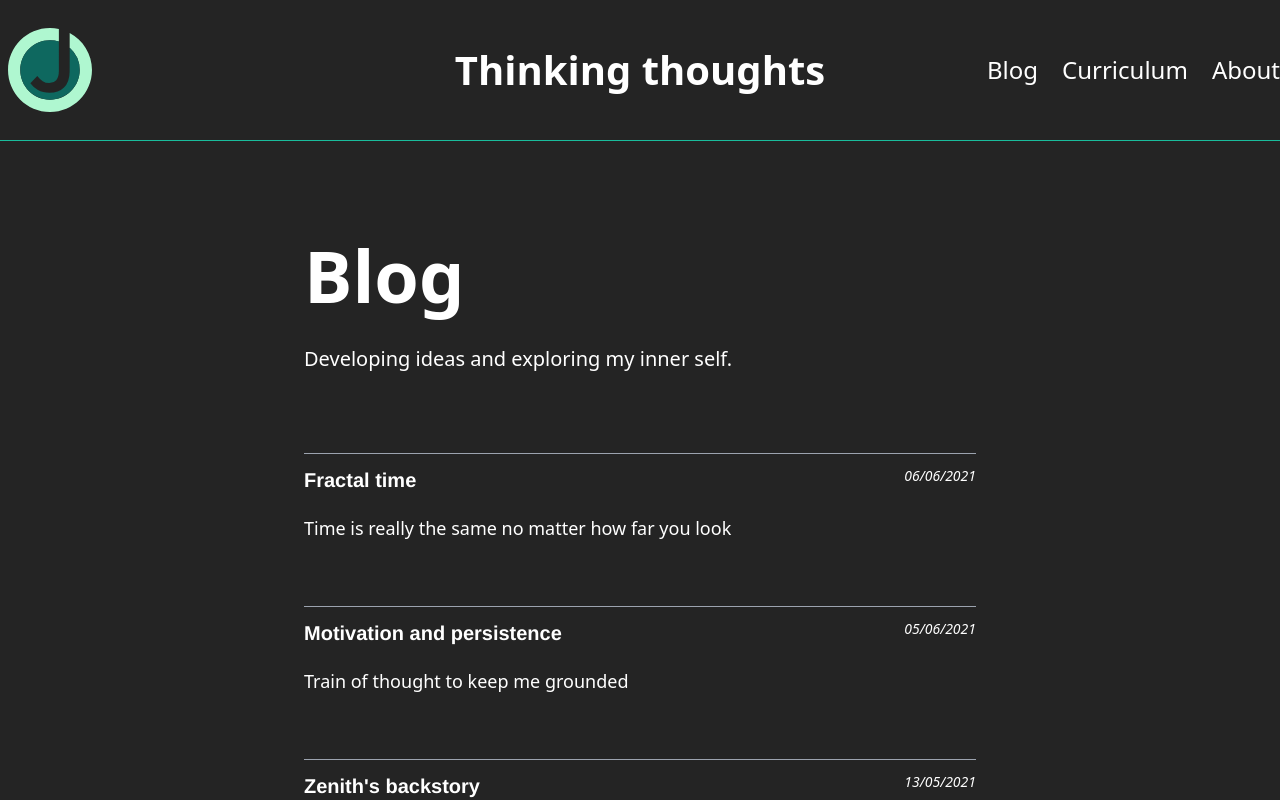
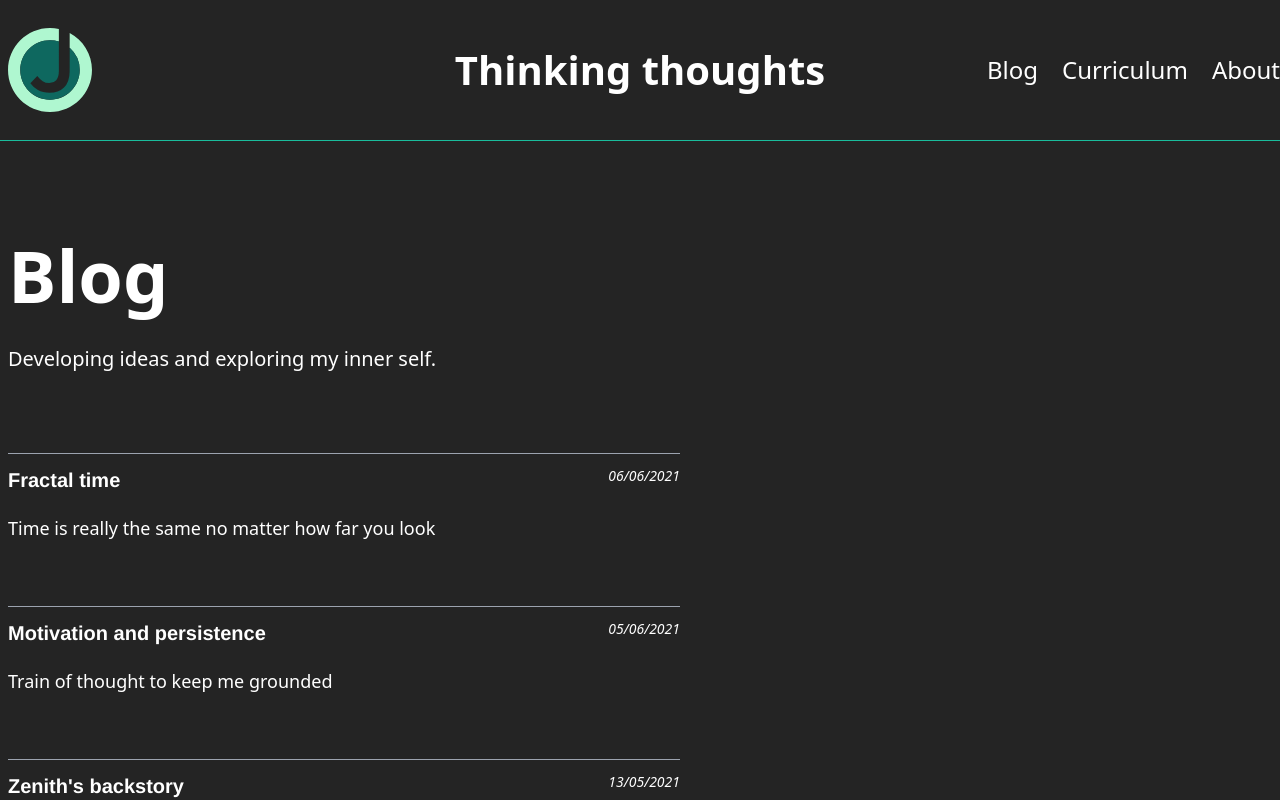
Before and after one commit to jesi-rgb/old.jesirgb.com, a Next.js app: page /blog in a window 1280 px wide. Shown: the top 800 px of the page. Built offline with nearby package versions, Linux system fonts and the light colour scheme; a web font is replaced by a local one.

Commit message:
corrected some formatting bugs

```diff
--- a/pages/blog/index.js
+++ b/pages/blog/index.js
@@ -11,7 +11,7 @@ export default function Blog({ slugs }) {
         <title>Blogpost</title>
       </Head>
       <Layout>
-        <div className="max-w-sm xl:max-w-2xl mx-auto">
+        <div className="mx-2 xl:max-w-2xl">
           <div className="text-6xl xl:text-7xl font-bold text-white">Blog</div>
           <div className="text-white text-xl font-blogpost text-left my-4 mb-20">
             Developing ideas and exploring my inner self.
--- a/posts/zeniths-backstory.md
+++ b/posts/zeniths-backstory.md
@@ -27,6 +27,6 @@ The next logical step falls easily: then, why dont you make one?
 
 That very evening I sat at the computer and started making this album, which I am very proud of.
 
-<iframe src="https://open.spotify.com/embed/album/4oXxekjpYQlgZGZ5DfVyxM" width="1000" height="300" frameborder="0" allowtransparency="true" allow="encrypted-media"></iframe>
+<iframe src="https://open.spotify.com/embed/album/4oXxekjpYQlgZGZ5DfVyxM" height="300" frameborder="0" allowtransparency="true" allow="encrypted-media"></iframe>
 
 In another post I explaing all about the ideas behind it and the decisions made through the process.
```
